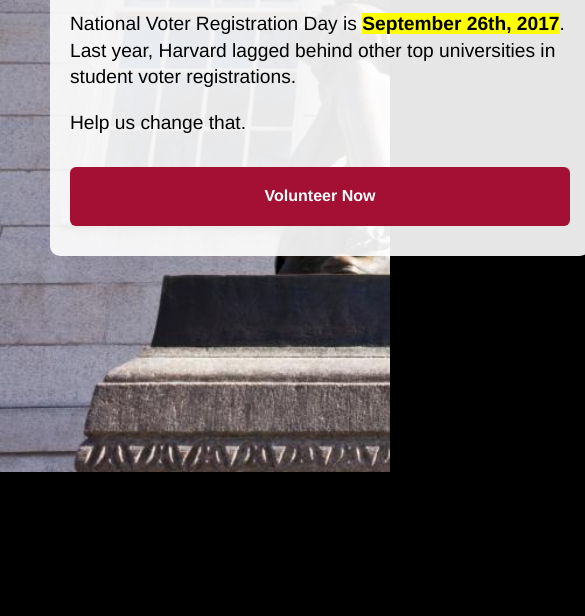
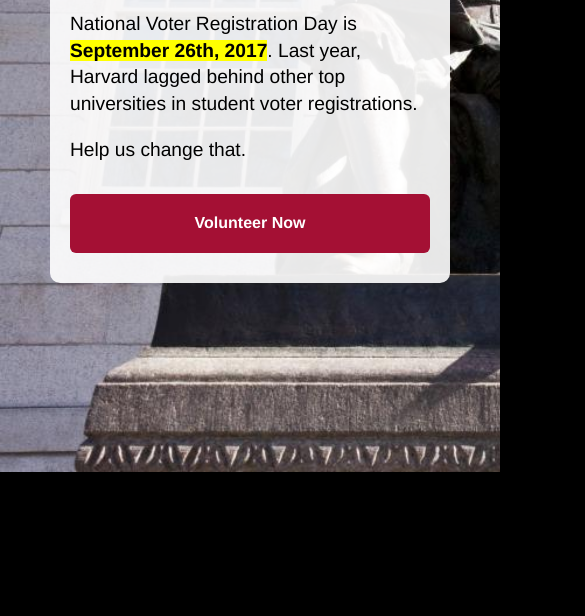
Before and after one commit to dandrabik/voter_reg, a plain HTML site: page index.html in a window 390 px wide. Shown: the part 228-844 px from the top of the page, 585 px wide, since content can reach past the window. Drawn offline with nearby package versions, Linux system fonts and the light colour scheme.

Commit message:
Make more responsive.

```diff
--- a/index.css
+++ b/index.css
@@ -4,6 +4,7 @@
 }
 .container {
   min-height: 600px;
+  min-width: 400px;
   background-image: url(John_Harvard_Statue.jpg);
   background-size: cover;
   padding: 50px;
@@ -12,7 +13,8 @@
   color: black;
   background-color: rgba(255, 255, 255, 0.9);
   margin: 100px auto;
-  width: 500px;
+  min-width: 300px;
+  max-width: 500px;
   min-height: 200px;
   padding: 5px 20px 30px;
   border-radius: 10px;
```
Also changed, not shown: index.html (+2 -2 lines). Lines whose indentation alone changed are shown as unchanged.
